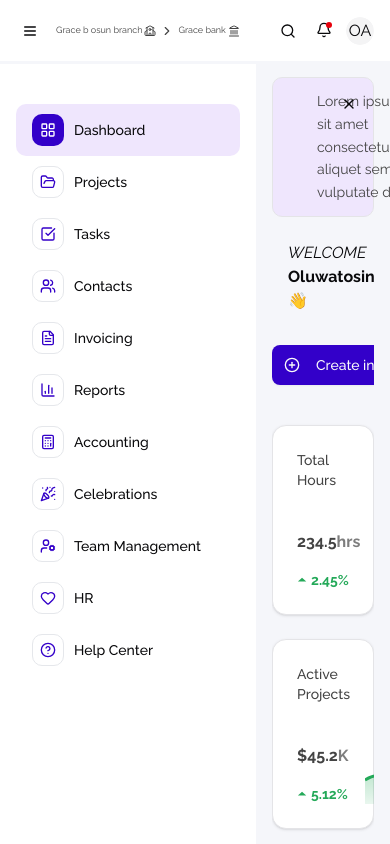
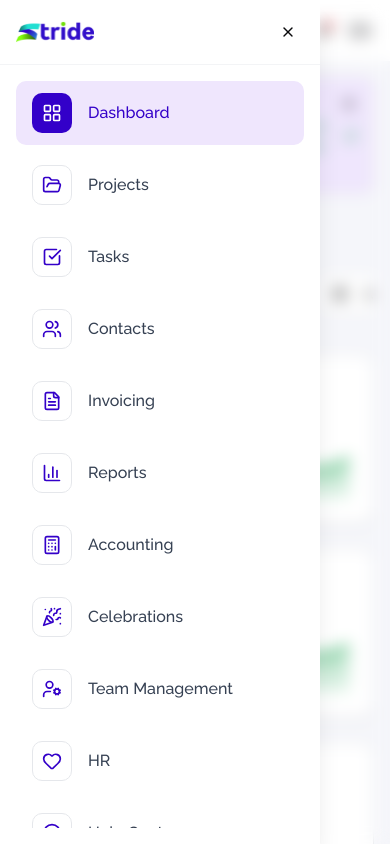
Before and after one commit to eoamusan/stride-frontend, a React (Vite) app: page /dashboard in a window 390 px wide. Both pictures are taken after a click on the button 30 px from the left and 30 px from the top of the page. Built offline with nearby package versions, Linux system fonts and the light colour scheme.

Commit message:
feat: add mobile sidebar

```diff
--- a/src/components/navigations/dashboard-header.jsx
+++ b/src/components/navigations/dashboard-header.jsx
@@ -13,12 +13,11 @@ import { Button } from '../ui/button';
 import { Badge } from '../ui/badge';
 import { useState } from 'react';
 
-export default function Header() {
-  const [isMobileMenuOpen, setIsMobileMenuOpen] = useState(false);
+export default function Header({ onMobileMenuToggle }) {
   const [showMobileSearch, setShowMobileSearch] = useState(false);
 
   return (
-    <header className="flex items-center justify-between bg-white p-4">
+    <header className="relative flex items-center justify-between bg-white p-4">
       {/* Mobile Layout */}
       <div className="flex w-full items-center justify-between lg:hidden">
         {/* Left side - Hamburger + Breadcrumb */}
@@ -27,7 +26,7 @@ export default function Header() {
             variant="ghost"
             size="icon"
             className="h-7 w-7"
-            onClick={() => setIsMobileMenuOpen(!isMobileMenuOpen)}
+            onClick={onMobileMenuToggle}
           >
             <MenuIcon size={24} />
           </Button>
@@ -141,14 +140,14 @@ export default function Header() {
       </div>
 
       {/* Mobile Search Bar */}
-      {/* {showMobileSearch && (
-        <div className="absolute top-full right-0 left-0 z-50 border-b border-gray-200 bg-black p-4 lg:hidden">
+      {showMobileSearch && (
+        <div className="absolute top-full right-0 left-0 z-40 bg-white p-4 lg:hidden">
           <div className="relative">
             <SearchIcon className="absolute top-1/2 left-3 h-4 w-4 -translate-y-1/2" />
             <Input placeholder="Search..." className="w-full pl-10" />
           </div>
         </div>
-      )} */}
+      )}
     </header>
   );
 }
--- /dev/null
+++ b/src/components/navigations/mobile-dashboard-sidebar.jsx
@@ -0,0 +1,157 @@
+import { useState } from 'react';
+import { useLocation, useNavigate } from 'react-router';
+import { ArrowLeftIcon, X } from 'lucide-react';
+import { sidebarItems } from '../../constants/sidebar';
+import strideLogo from '@/assets/icons/stride.svg';
+import { Button } from '../ui/button';
+
+export default function MobileSidebar({ isOpen, onClose }) {
+  const [currentView, setCurrentView] = useState('main');
+  const [activeParent, setActiveParent] = useState(null);
+  const location = useLocation();
+  const navigate = useNavigate();
+
+  const handleItemClick = (item) => {
+    if (item.children && item.children.length > 0) {
+      setCurrentView('children');
+      setActiveParent(item);
+    } else {
+      navigate(item.link);
+      onClose();
+    }
+  };
+
+  const handleChildItemClick = (item) => {
+    navigate(item.link);
+    onClose();
+  };
+
+  const handleBackClick = () => {
+    setCurrentView('main');
+    setActiveParent(null);
+  };
+
+  const handleClose = () => {
+    setCurrentView('main');
+    setActiveParent(null);
+    onClose();
+  };
+
+  const renderMainView = () => (
+    <nav className="flex-1 overflow-y-auto">
+      <ul className="space-y-2">
+        {sidebarItems.map((item, index) => {
+          const IconComponent = item.icon;
+          const isActive = location.pathname === item.link;
+
+          return (
+            <li key={index}>
+              <button
+                onClick={() => handleItemClick(item)}
+                className={`flex w-full items-center gap-4 rounded-lg px-4 py-3 text-left transition-colors ${
+                  isActive
+                    ? 'text-primary bg-[#EFE6FD]'
+                    : 'text-gray-700 hover:bg-gray-50'
+                }`}
+              >
+                <span
+                  className={`flex h-10 w-10 items-center justify-center rounded-lg transition-colors duration-200 ${
+                    isActive ? 'bg-primary' : 'border border-gray-200 bg-white'
+                  }`}
+                >
+                  <IconComponent
+                    className={`h-5 w-5 ${isActive ? 'text-white' : 'text-primary'}`}
+                  />
+                </span>
+                <span className="text-base font-medium">{item.title}</span>
+              </button>
+            </li>
+          );
+        })}
+      </ul>
+    </nav>
+  );
+
+  const renderChildrenView = () => (
+    <div className="flex h-full flex-col">
+      <div className="flex items-center gap-3 border-b border-gray-100 px-4 py-4">
+        <button
+          onClick={handleBackClick}
+          className="flex h-10 w-10 items-center justify-center rounded-lg border border-gray-200 bg-white text-gray-600 transition-colors hover:text-gray-800"
+        >
+          <ArrowLeftIcon className="h-5 w-5" />
+        </button>
+        <h2 className="text-lg font-semibold text-gray-800">
+          {activeParent?.title}
+        </h2>
+      </div>
+      <nav className="flex-1 overflow-y-auto p-4">
+        <ul className="space-y-2">
+          {activeParent?.children.map((item, index) => {
+            const IconComponent = item.icon;
+            const isActive = location.pathname === item.link;
+
+            return (
+              <li key={index}>
+                <button
+                  onClick={() => handleChildItemClick(item)}
+                  className={`flex w-full items-center gap-4 rounded-lg px-4 py-3 text-left transition-colors ${
+                    isActive
+                      ? 'text-primary bg-[#EFE6FD]'
+                      : 'text-gray-700 hover:bg-gray-50'
+                  }`}
+                >
+                  <span
+                    className={`flex h-10 w-10 items-center justify-center rounded-lg transition-colors duration-200 ${
+                      isActive
+                        ? 'bg-primary'
+                        : 'border border-gray-200 bg-white'
+                    }`}
+                  >
+                    <IconComponent
+                      className={`h-5 w-5 ${isActive ? 'text-white' : 'text-primary'}`}
+                    />
+                  </span>
+                  <span className="text-base font-medium">{item.title}</span>
+                </button>
+              </li>
+            );
+          })}
+        </ul>
+      </nav>
+    </div>
+  );
+
+  if (!isOpen) return null;
+
+  return (
+    <>
+      {/* Backdrop */}
+      <div
+        className="fixed inset-0 z-40 backdrop-blur lg:hidden"
+        onClick={handleClose}
+      />
+
+      {/* Mobile Sidebar */}
+      <div className="fixed top-0 bottom-0 left-0 z-50 flex w-80 flex-col bg-white shadow-xl lg:hidden">
+        {/* Header */}
+        <div className="flex items-center justify-between border-b border-gray-100 p-4">
+          <img src={strideLogo} alt="Stride Logo" className="h-8" />
+          <Button
+            variant="ghost"
+            size="icon"
+            onClick={handleClose}
+            className="h-8 w-8"
+          >
+            <X className="h-5 w-5" />
+          </Button>
+        </div>
+
+        {/* Content */}
+        <div className="flex min-h-0 flex-1 flex-col p-4">
+          {currentView === 'main' ? renderMainView() : renderChildrenView()}
+        </div>
+      </div>
+    </>
+  );
+}
--- a/src/pages/dashboard/home/page.jsx
+++ b/src/pages/dashboard/home/page.jsx
@@ -129,7 +129,7 @@ export default function Home() {
 
         {projects.length > 0 && <CallToAction />}
       </div>
-      <div className="mt-10">
+      <div className="my-10">
         {projects.length === 0 ? (
           <EmptyDashboard onGetStarted={() => setOpenOnboardingModal(true)} />
         ) : (
--- a/src/pages/dashboard/layout.jsx
+++ b/src/pages/dashboard/layout.jsx
@@ -1,19 +1,24 @@
 import { useState } from 'react';
 import Header from '@/components/navigations/dashboard-header';
 import Sidebar from '@/components/navigations/dashboard-sidebar';
+import MobileSidebar from '@/components/navigations/mobile-dashboard-sidebar';
 import { Outlet } from 'react-router';
 import TopAlert from '@/components/dashboard/top-alert';
 
 export default function DashboardLayout() {
   const [cancelNotification, setCancelNotification] = useState(false);
+  const [isMobileSidebarOpen, setIsMobileSidebarOpen] = useState(false);
+
   return (
     <div className="flex h-screen flex-col">
-      <Header />
+      <Header
+        onMobileMenuToggle={() => setIsMobileSidebarOpen(!isMobileSidebarOpen)}
+      />
       <div className="flex flex-1 overflow-hidden bg-[#F5F6FA]">
-        <div className="fixed top-16 bottom-0 left-0 z-30 bg-white pt-6">
+        <div className="fixed top-16 bottom-0 left-0 z-30 bg-white pt-6 max-md:hidden">
           <Sidebar />
         </div>
-        <div className="ml-68 flex-1 overflow-y-auto">
+        <div className="ml-4 flex-1 overflow-y-auto md:ml-68">
           <div className="pt-4 pr-4">
             {!cancelNotification && (
               <TopAlert
@@ -30,6 +35,12 @@ export default function DashboardLayout() {
           </div>
         </div>
       </div>
+
+      {/* Mobile Sidebar */}
+      <MobileSidebar
+        isOpen={isMobileSidebarOpen}
+        onClose={() => setIsMobileSidebarOpen(false)}
+      />
     </div>
   );
 }
```
